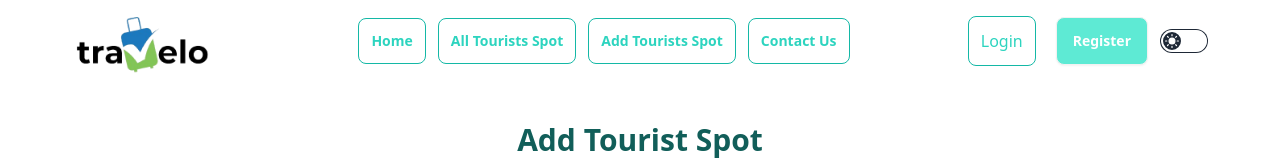
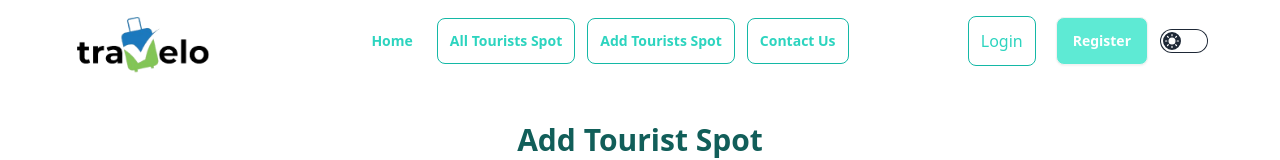
Before and after one commit to tahmidajakia/tourism-management-client, a React (Vite) app: page /addtouristspot in a window 1280 px wide. Shown: the top 160 px of the page. Built offline with nearby package versions, Linux system fonts and the light colour scheme; no server answers.

Commit message:
set navbar

```diff
--- a/src/components/Navbar/Navbar.jsx
+++ b/src/components/Navbar/Navbar.jsx
@@ -35,7 +35,7 @@
 
 
     const navLinks = <>
-        <button className="border mr-3 p-3 rounded-lg border-teal-500 text-teal-400 font-bold"><NavLink to='/'>Home</NavLink></button>
+        <button className="border- mr-3 p-3 rounded-lg border-teal-500 text-teal-400 font-bold"><NavLink to='/'>Home</NavLink></button>
         <button className="border mr-3 p-3 rounded-lg border-teal-500 text-teal-400 font-bold"><NavLink to='/alltouristspot'>All Tourists Spot</NavLink></button>
         <button className="border mr-3  p-3 rounded-lg border-teal-500 text-teal-400 font-bold"><NavLink to='/addtouristspot'>Add Tourists Spot</NavLink></button>
         <button  className="border mr-3 p-3 font-bold rounded-lg border-teal-500 text-teal-400"><NavLink to='/contactus'>Contact Us</NavLink></button>
```
